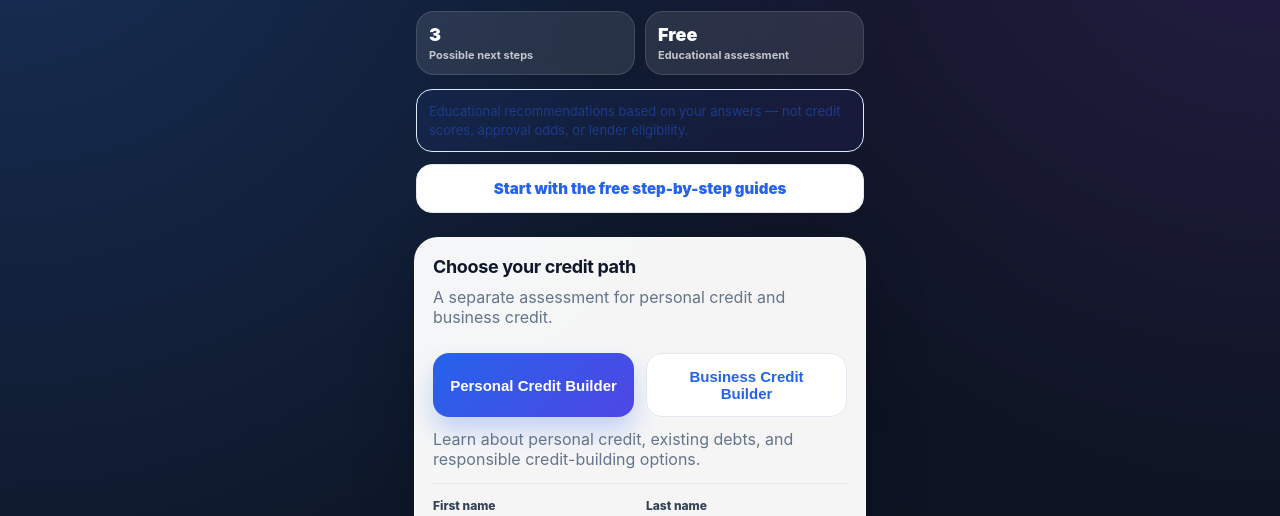
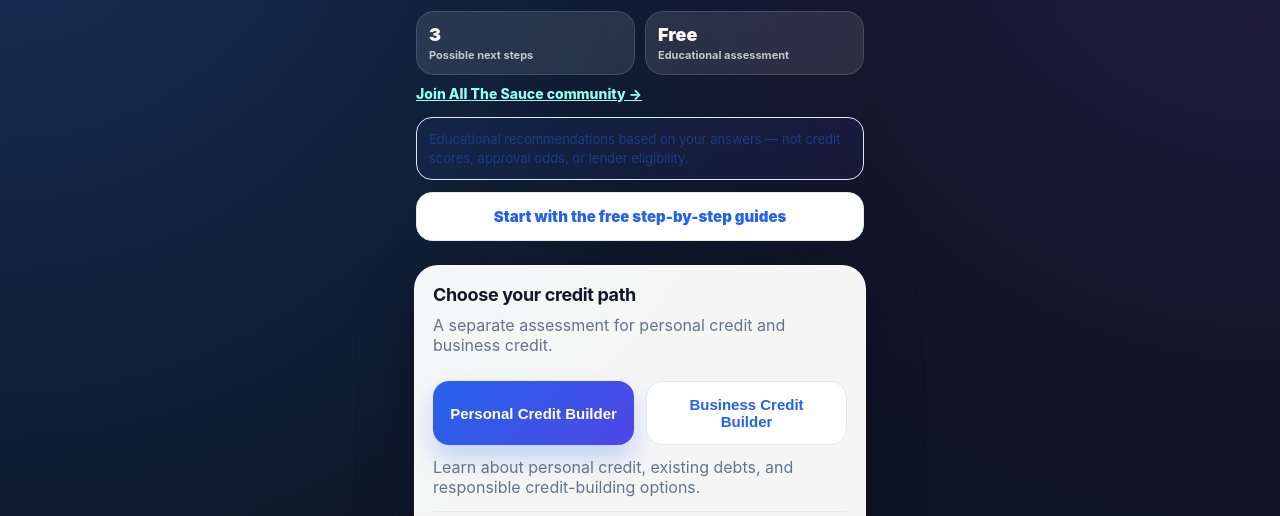
Before and after one commit to creditkstp-hue/credit-match, a website: page index.html in a window 1280 px wide. Shown: the part 200-716 px from the top of the page. Drawn offline with Linux system fonts and the light colour scheme.

Commit message:
Link Credit Match, learning guides and All The Sauce community: index.html

```diff
--- a/index.html
+++ b/index.html
@@ -15,7 +15,7 @@
     <h1>Build stronger credit — personally or for your business</h1>
     <p>Choose the credit-building path that fits your goals. Compare education, tools, and relevant partner offers without guaranteed results or approval claims.</p>
     <div class="kpis"><div class="kpi"><div class="num">3</div><div class="lbl">Possible next steps</div></div><div class="kpi"><div class="num">Free</div><div class="lbl">Educational assessment</div></div></div>
-    <div class="lock-banner" style="margin-top:14px">Educational recommendations based on your answers — not credit scores, approval odds, or lender eligibility.</div><a href="/learn.html" class="btn secondary" style="margin-top:12px">Start with the free step-by-step guides</a>
+    <a href="/community.html" style="display:inline-block;color:#94fff1;font-size:14px;font-weight:800;margin-top:10px">Join All The Sauce community →</a><div class="lock-banner" style="margin-top:14px">Educational recommendations based on your answers — not credit scores, approval odds, or lender eligibility.</div><a href="/learn.html" class="btn secondary" style="margin-top:12px">Start with the free step-by-step guides</a>
   </div>
 
   <div class="card">
```
